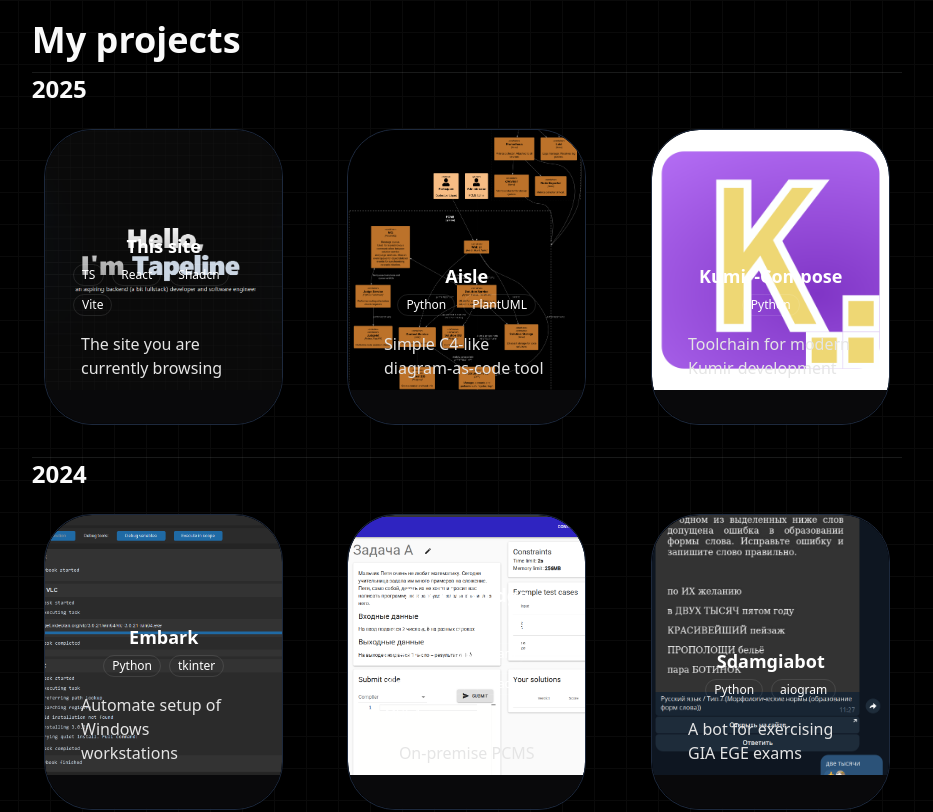
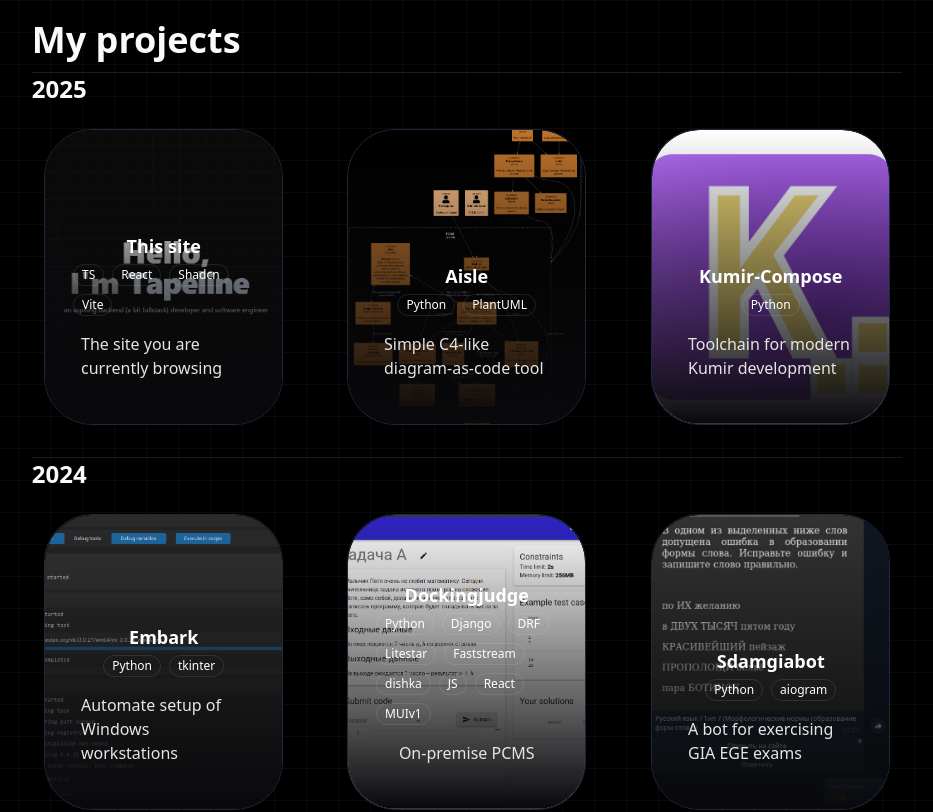
Before and after one commit to Tapeline/personal-page, a React (Vite) app: page / in a window 1280 px wide. Shown: the part 800-1612 px from the top of the page, without its empty margins (173-1106 px from the left). Built offline with nearby package versions, Linux system fonts and the light colour scheme.

Commit message:
feat: improve card visuals on larger screens

```diff
--- a/src/components/specific/ProjectCard.tsx
+++ b/src/components/specific/ProjectCard.tsx
@@ -13,10 +13,10 @@
             onClick={() => setOpen(true)}
         >
             <img
-                className="object-cover h-full z-0 absolute w-full md:h-50 xl:h-65"
+                className="object-cover h-full z-0 absolute w-full"
                 src={String(project.thumbnail)}
             />
-            <div className="z-20 flex flex-col h-full items-center justify-end py-8 px-6 w-full">
+            <div className="z-20 flex flex-col h-full items-center justify-end py-8 px-6 w-full bg-gradient-to-t from-background to-transparent">
                 <p className="font-bold text-white text-lg">{project.name}</p>
                 <p>{
                     project.tech.map((techName: string, index: Key | null | undefined) => {
```
